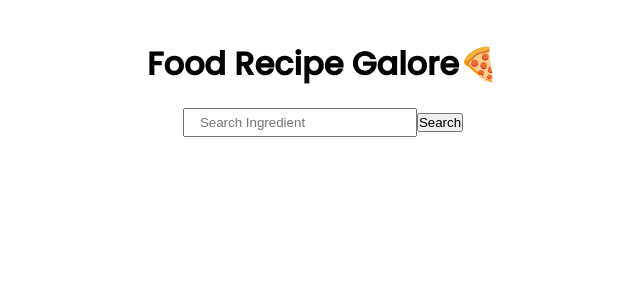
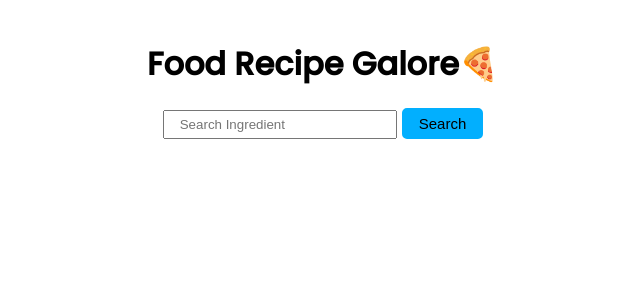
Before and after one commit to Maina-Francis/recipe-app, a React (Create React App) app: page / in a window 1280 px wide. Shown: the top 300 px of the page, without its empty margins (317-957 px from the left). Built offline with nearby package versions, Linux system fonts and the light colour scheme.

Commit message:
adds the Recipes component

```diff
--- a/package.json
+++ b/package.json
@@ -7,6 +7,7 @@
     "@testing-library/jest-dom": "^5.16.5",
     "@testing-library/react": "^13.4.0",
     "@testing-library/user-event": "^13.5.0",
+    "cors": "^2.8.5",
     "framer-motion": "^7.5.2",
     "react": "^18.2.0",
     "react-dom": "^18.2.0",
@@ -38,5 +39,10 @@
       "last 1 firefox version",
       "last 1 safari version"
     ]
+  },
+  "devDependencies": {
+    "axios": "^1.1.2",
+    "babel-core": "^6.26.3",
+    "babel-preset-env": "^1.7.0"
   }
 }
--- a/src/App.js
+++ b/src/App.js
@@ -1,5 +1,6 @@
 import React from "react";
 import { useState } from "react";
+import Axios from "axios";
 
 function App() {
   const API_KEY = "8e7ccc310f4b29da4ed1741a7382c90d";
@@ -11,19 +12,36 @@ function App() {
   const [search, setSearch] = useState("");
 
   //get recipes function
+  // ***tried but got Unhandled Rejection (TypeError): Failed to fetch***
+
+  // async function getRecipes() {
+  //   await fetch(url)
+  //     .then((response) => response.json())
+  //     .then((response) => {
+  //       setSearch(response.result);
+  //       console.log(response.result);
+  //     });
+  //   // .catch((err) => console.error(err));
+
+  //   // console.log(results.data);
+  // }
+
+  //fetch using axios
   async function getRecipes() {
-    let results = await fetch(url)
-      .then((response) => response.json())
-      .then((data) => console.log(data));
-    // .catch((err) => console.error(err));
+    let result = await Axios.get(url);
+    console.log(result.data);
+  }
 
-    // console.log(results.data);
-  }
+  //submit function to prevent default
+  const submitFunction = (e) => {
+    e.preventDefault();
+    getRecipes();
+  };
 
   return (
     <div className="app">
-      <h1 onClick={getRecipes}>Food Recipe Galore🍕</h1>
-      <form className="search">
+      <h1>Food Recipe Galore🍕</h1>
+      <form className="search" onSubmit={submitFunction}>
         <input
           className="input"
           type="text"
@@ -31,7 +49,7 @@ function App() {
           value={search}
           onChange={(e) => setSearch(e.target.value)}
         />
-        <input type="submit" value="Search" />
+        <input className="submit" type="submit" value="Search" />
       </form>
     </div>
   );
--- a/src/index.css
+++ b/src/index.css
@@ -36,3 +36,12 @@ code {
   max-width: 100vw;
   padding: 5px 15px;
 }
+
+.submit {
+  font-size: 15px;
+  margin-left: 5px;
+  padding: 5px 15px;
+  border: 2px solid #02affe;
+  border-radius: 5px;
+  background-color: #02affe;
+}
```
Also changed, not shown: src/components/Recipes.js (added), 1 other file (tests, documents, lock files or other folders).
